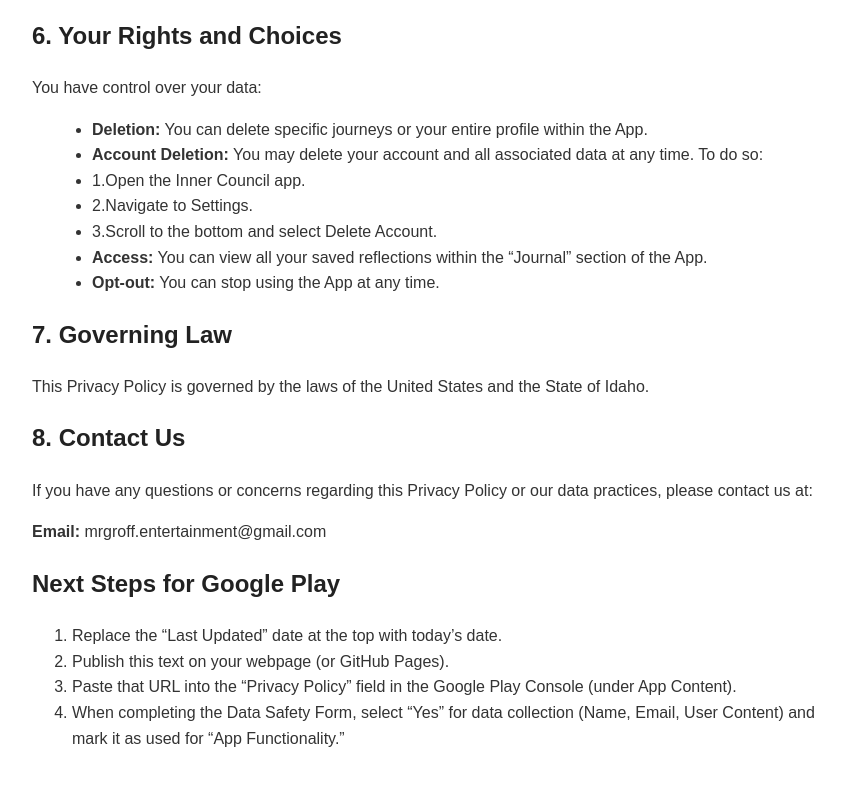
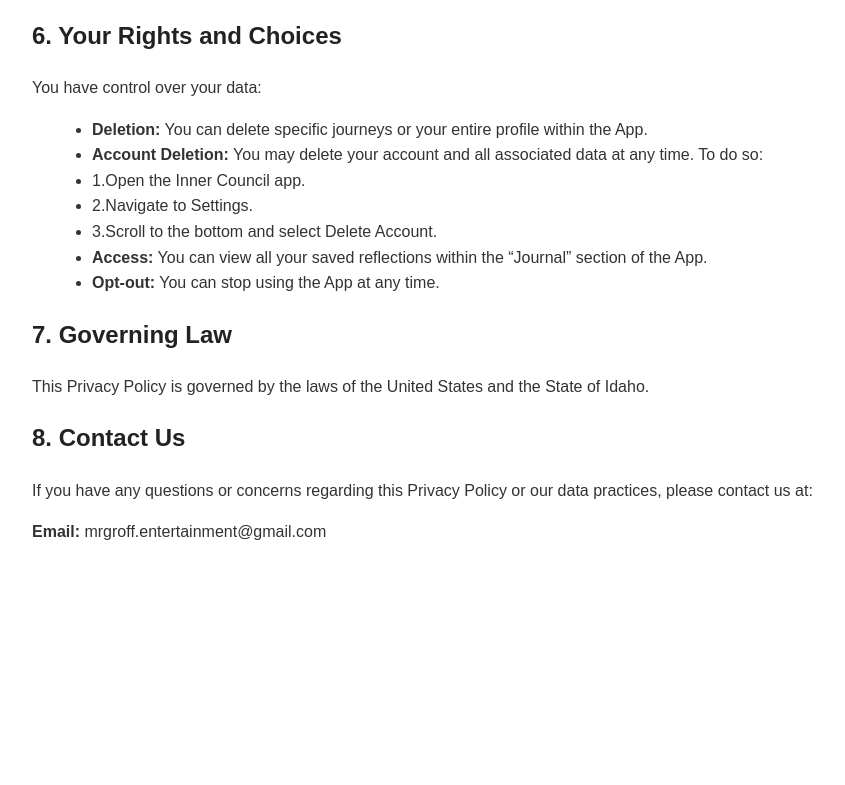
Before and after one commit to mgroff1/inner-council-privacy-policy, a plain HTML site: page index.html in a window 1280 px wide. Shown: the part 1489-2274 px from the top of the page, without its empty margins (208-1053 px from the left). After the commit the page ends 2074 px from the top, so only its background shows below. Drawn offline with Linux system fonts and the light colour scheme.

Commit message:
Remove Google Play next steps from Privacy Policy
Removed instructions for Google Play next steps from the Privacy Policy.

```diff
--- a/index.html
+++ b/index.html
@@ -95,14 +95,7 @@
 
 <p><strong>Email:</strong> mrgroff.entertainment@gmail.com</p>
 
-<h2>Next Steps for Google Play</h2>
 
-<ol>
-    <li>Replace the “Last Updated” date at the top with today’s date.</li>
-    <li>Publish this text on your webpage (or GitHub Pages).</li>
-    <li>Paste that URL into the “Privacy Policy” field in the Google Play Console (under App Content).</li>
-    <li>When completing the Data Safety Form, select “Yes” for data collection (Name, Email, User Content) and mark it as used for “App Functionality.”</li>
-</ol>
 
 </body>
 </html>
```
